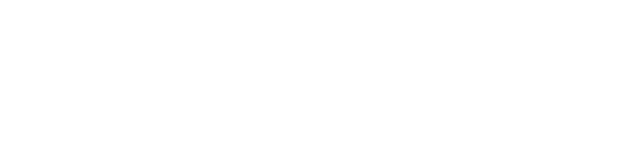
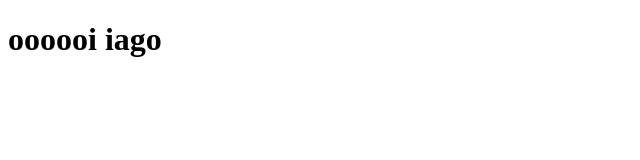
Before and after one commit to G4bri3lsilva/jardim, a plain HTML site: page index.html in a window 1280 px wide. Shown: the whole page, without its empty margins (0-640 px from the left). Drawn offline with Linux system fonts and the light colour scheme.

Commit message:
iaaaago,eu tasquei um h1

```diff
--- a/index.html
+++ b/index.html
@@ -7,6 +7,7 @@
     <title>Document</title>
 </head>
 <body>
+    <h1>oooooi iago</h1>
 
 </body>
 </html>
```
